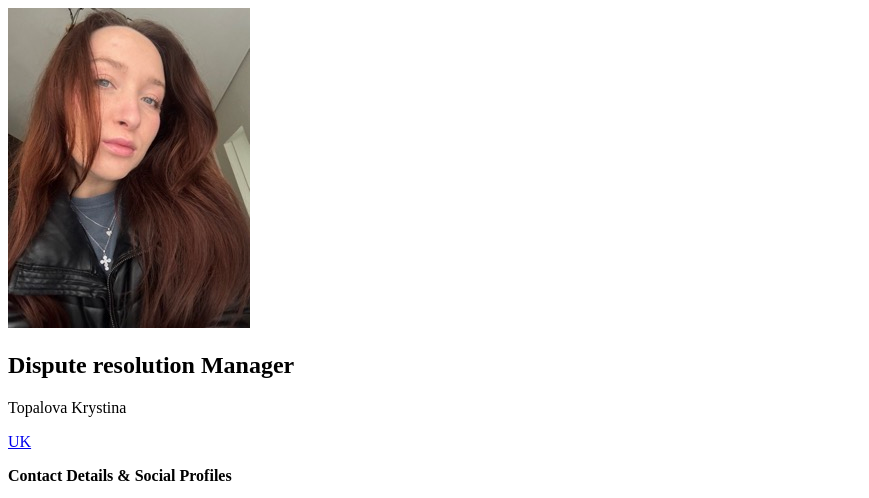
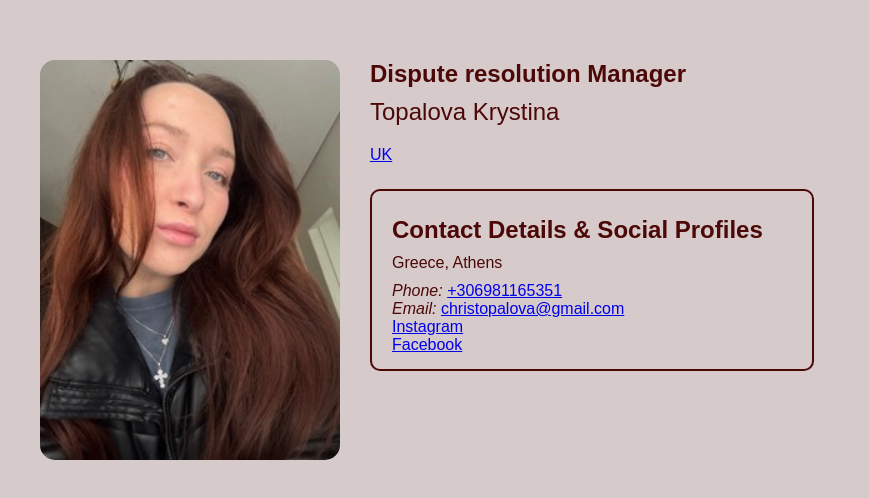
Before and after one commit to topalova-code/homework-repo, a plain HTML site: page 01-CV/index.html in a window 1280 px wide. Shown: the top 498 px of the page, without its empty margins (0-869 px from the left). Drawn offline with Linux system fonts and the light colour scheme; the site is published under a folder, as on GitHub Pages, so addresses that start at the root find nothing.

Commit message:
fixed the links for GitHub

```diff
--- a/01-CV/index.html
+++ b/01-CV/index.html
@@ -5,7 +5,7 @@
     <meta charset="UTF-8">
     <meta name="viewport" content="width=device-width, initial-scale=1.0">
     <title>Resume</title>
-    <link rel="stylesheet" href="/01-CV/assets/css/styles.css">
+    <link rel="stylesheet" href="assets/css/styles.css">
 </head>
 
 <body>
```
Also changed, not shown: 01-CV/uk.html (+1 -1 lines), index.html (+1 -0 lines).
